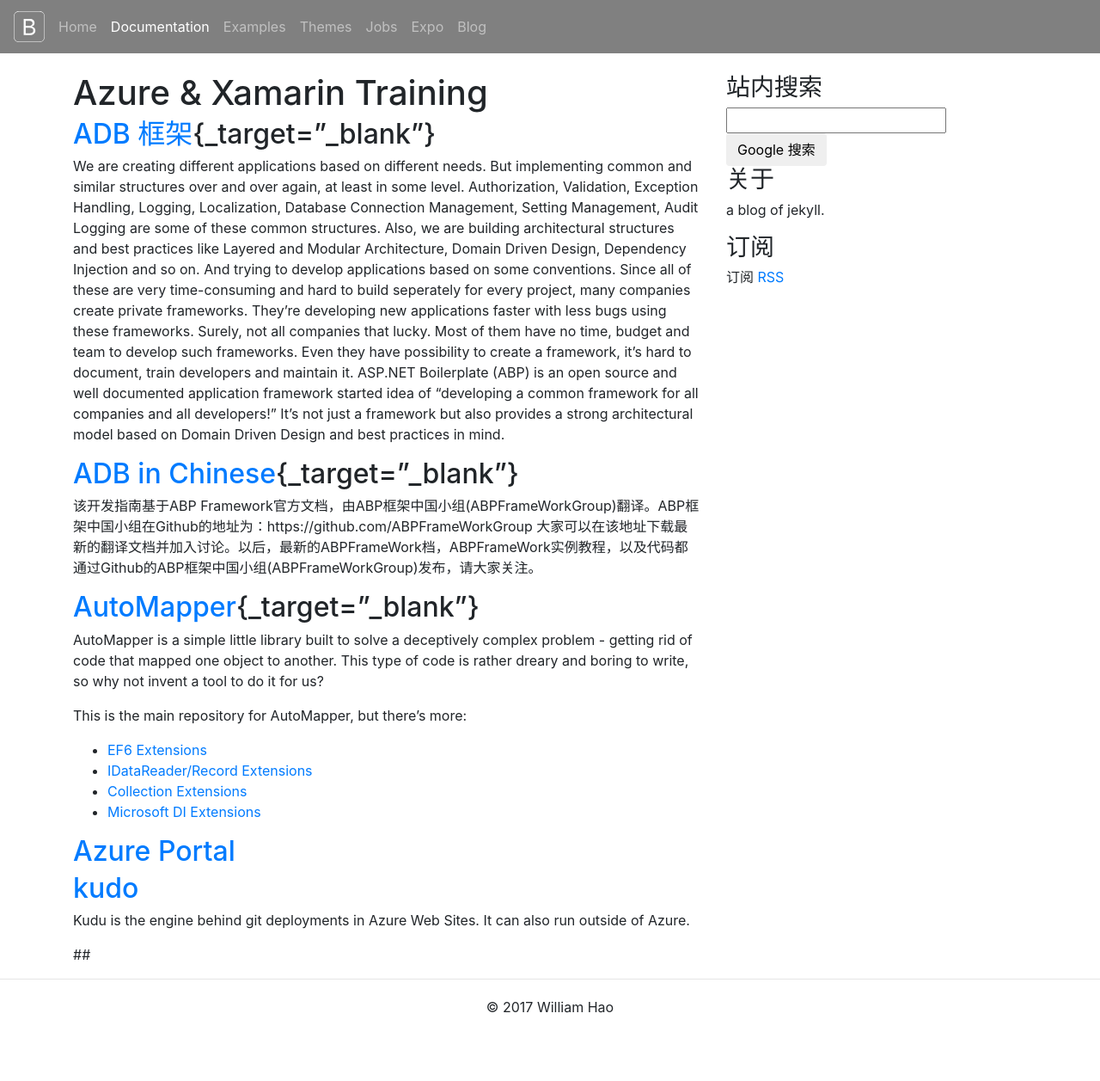
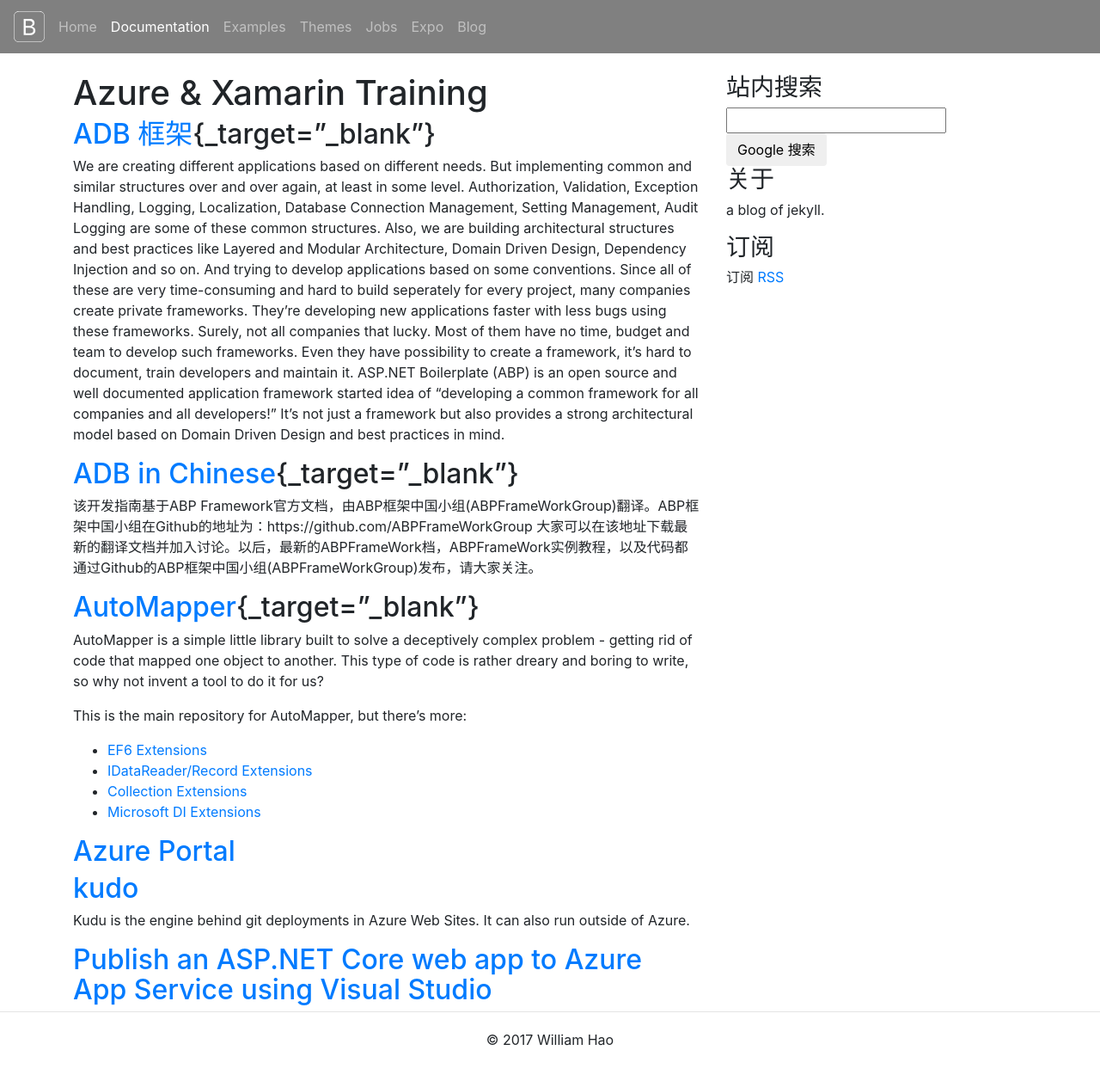
Before and after one commit to haoguanjun/jekyll, a Jekyll site: the page built from _posts/2017-9-27-azure-xamarin-training.md, in a window 1280 px wide. Shown: the whole page at 86% size. Built offline with Jekyll 4.4.1, drawn with Linux system fonts in a browser that asks for light colours; before the commit the page ends 1219 px from its top, so only the background shows below that.

Commit message:
Update 2017-9-27-azure-xamarin-training.md

```diff
--- a/_posts/2017-9-27-azure-xamarin-training.md
+++ b/_posts/2017-9-27-azure-xamarin-training.md
@@ -31,4 +31,4 @@
 
 Kudu is the engine behind git deployments in Azure Web Sites. It can also run outside of Azure.
 
-##
+## [Publish an ASP.NET Core web app to Azure App Service using Visual Studio](https://docs.microsoft.com/en-us/aspnet/core/tutorials/publish-to-azure-webapp-using-vs)
```
